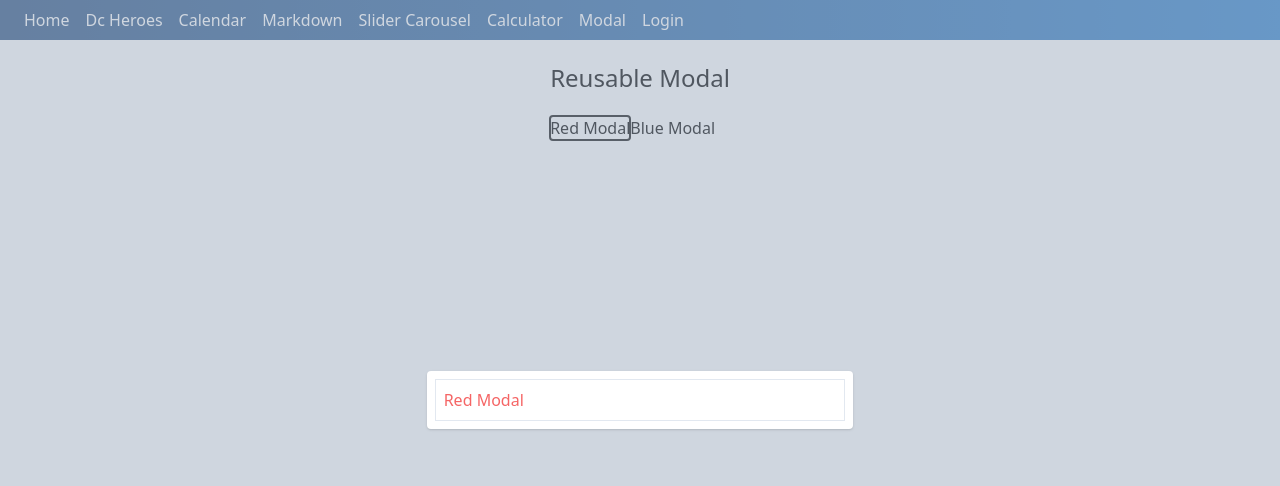
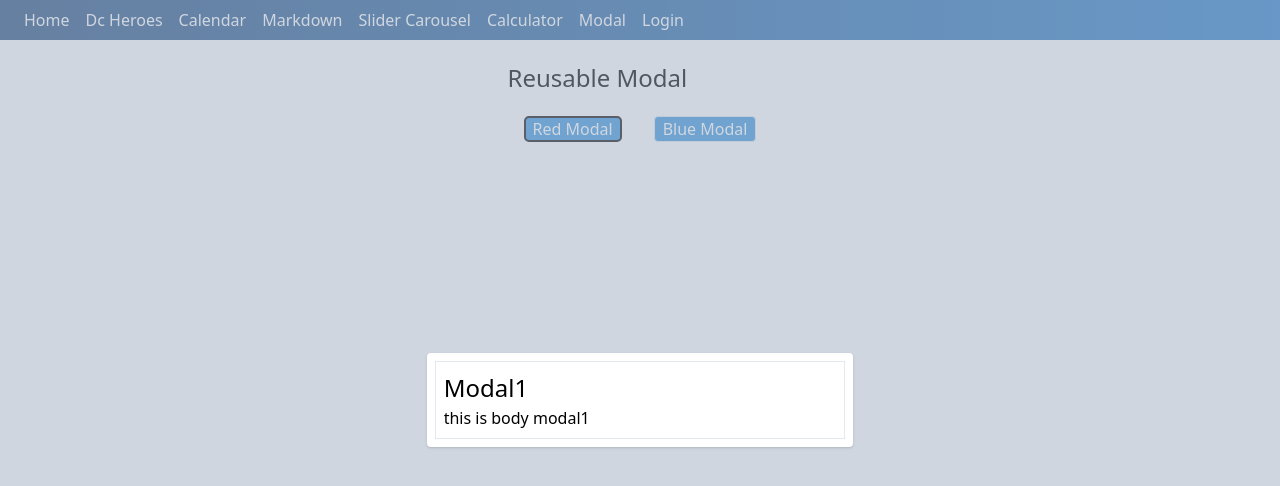
Before and after one commit to hackertaco/make-vue3-components, a Vue app: page /modal in a window 1280 px wide. Both pictures are taken after a click on the button "Red Modal". Shown: the top 486 px of the page. Built offline with nearby package versions, Linux system fonts and the light colour scheme; no server answers.

Commit message:
feat:⚡️modal with slot name

```diff
--- a/src/components/Modal.vue
+++ b/src/components/Modal.vue
@@ -7,7 +7,12 @@
     <div class="flex h-full">
       <div class="z-30 m-auto bg-white p-2 rounded shadow w-1/3">
         <div class="p-2 border">
-          <slot>Provide Some data here</slot>
+          <h1 class="text-2xl">
+            <slot name="title"></slot>
+          </h1>
+          <main>
+            <slot name="body"></slot>
+          </main>
         </div>
       </div>
     </div>
--- a/src/pages/ReusableModal.vue
+++ b/src/pages/ReusableModal.vue
@@ -3,11 +3,30 @@
     <div class="m-auto">
       <h1 class="text-2xl my-5">Reusable Modal</h1>
       <Modal v-if="isModalOpen" @close="isModalOpen = false">
-        <h1 class="text-red-500">Red Modal</h1>
+        <template #title>Modal1</template>
+        <template #body>
+          <p>this is body modal1</p>
+        </template>
       </Modal>
-      <Modal v-if="isBlueOpen" @close="isBlueOpen = false"> </Modal>
-      <button @click="isModalOpen = true">Red Modal</button>
-      <button @click="isBlueOpen = true">Blue Modal</button>
+      <Modal v-if="isBlueOpen" @close="isBlueOpen = false">
+        <template #title>Modal2</template>
+        <template #body>
+          <p>this is body modal2</p>
+        </template>
+      </Modal>
+
+      <button
+        class="border rounded px-2 mx-4 bg-blue-500 text-white"
+        @click="isModalOpen = true"
+      >
+        Red Modal
+      </button>
+      <button
+        class="border rounded px-2 mx-4 bg-blue-500 text-white"
+        @click="isBlueOpen = true"
+      >
+        Blue Modal
+      </button>
     </div>
   </section>
 </template>
```
